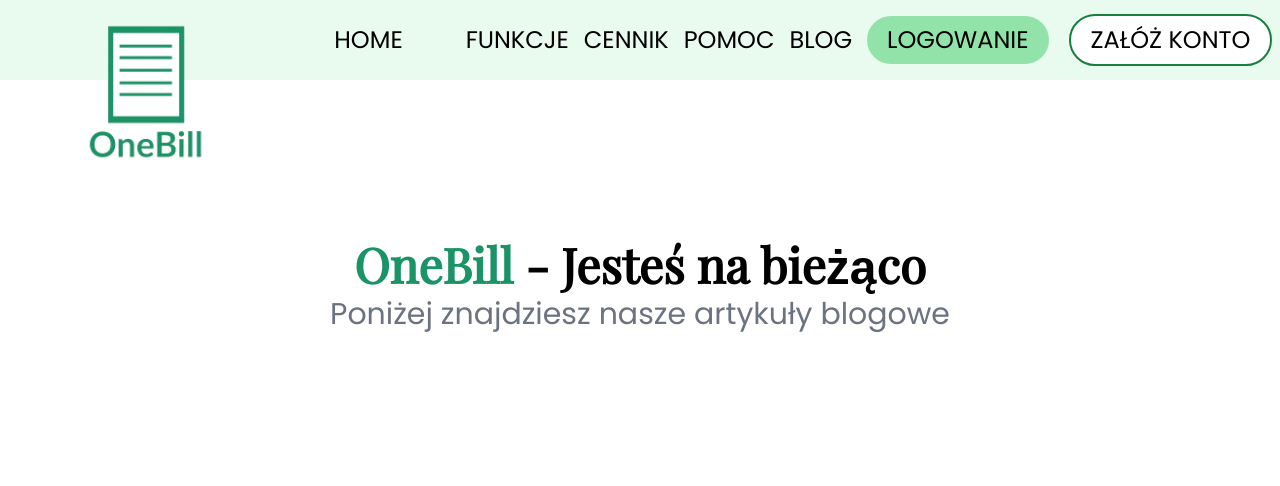
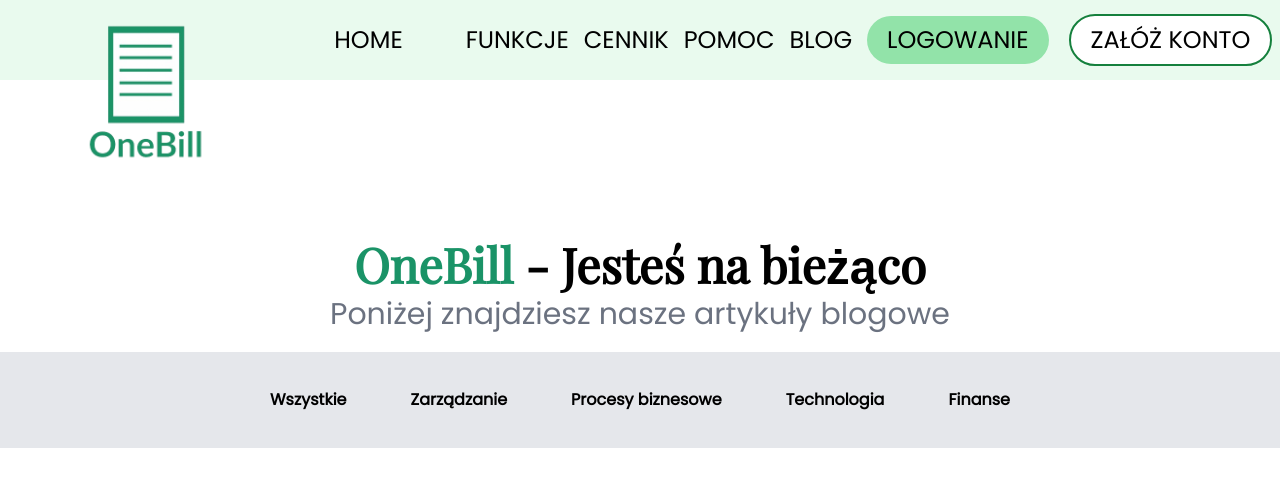
Before and after one commit to Tommy3DE/TheBill, a React (Vite) app: page /blog in a window 1280 px wide. Shown: the top 486 px of the page. Built offline with nearby package versions, Linux system fonts and the light colour scheme.

Commit message:
blog articles fix

```diff
--- a/src/layout/pages/Blog.tsx
+++ b/src/layout/pages/Blog.tsx
@@ -1,4 +1,5 @@
 import Navbar from '../Navbar'
+import Articles from './Blog/Articles'
 import BlogHeader from './Blog/BlogHeader'
 
 const Blog = () => {
@@ -6,6 +7,7 @@ const Blog = () => {
     <Navbar/>
     <div className="mx-auto max-w-[1980px] ">
         <BlogHeader/>
+        <Articles/>
     </div>
     </>
   )
--- a/src/layout/pages/Blog/Articles.tsx
+++ b/src/layout/pages/Blog/Articles.tsx
@@ -1,18 +1,65 @@
-import { useState } from "react"
+import { useState } from "react";
 
 const Articles = () => {
-    const [category, setCategory] = useState<string>('Wszytskie')
+  const [category, setCategory] = useState<string>("Wszytskie");
   return (
-    <section className='mt-5'>
-        <div className="h-24 bg-gray-400 flex flex-row justify-center items-center">
-            <h1 onClick={setCategory('Wszystkie')}>Wszystkie</h1>
-            <h1>Zarządzanie</h1>
-            <h1>Procesy biznesowe</h1>
-            <h1>Technologia</h1>
-            <h1>Finanse</h1>
-        </div>
+    <section className="mt-5">
+      <div className="h-24 bg-gray-200 flex flex-row justify-center items-center font-bold font-poppins">
+        <h1
+          onClick={() => setCategory("Wszystkie")}
+          className={`mx-8 cursor-pointer ${
+            category === "Wszystkie"
+              ? "bg-green-200 rounded-full px-3 py-2 scale-110"
+              : ""
+          }`}
+        >
+          Wszystkie
+        </h1>
+        <h1
+          onClick={() => setCategory("Zarządzanie")}
+          className={`mx-8 cursor-pointer ${
+            category === "Zarządzanie"
+              ? "bg-green-200 rounded-full px-3 py-2 scale-110"
+              : ""
+          }`}
+        >
+          Zarządzanie
+        </h1>
+        <h1
+          onClick={() => setCategory("Procesy biznesowe")}
+          className={`mx-8 cursor-pointer ${
+            category === "Procesy biznesowe"
+              ? "bg-green-200 rounded-full px-3 py-2 scale-110"
+              : ""
+          }`}
+        >
+          Procesy biznesowe
+        </h1>
+        <h1
+          onClick={() => setCategory("Technologia")}
+          className={`mx-8 cursor-pointer ${
+            category === "Technologia"
+              ? "bg-green-200 rounded-full px-3 py-2 scale-110"
+              : ""
+          }`}
+        >
+          {" "}
+          Technologia
+        </h1>
+        <h1
+          onClick={() => setCategory("Finanse")}
+          className={`mx-8 cursor-pointer ${
+            category === "Finanse"
+              ? "bg-green-200  rounded-full px-3 py-2 scale-110"
+              : ""
+          }`}
+        >
+          Finanse
+        </h1>
+      </div>
+      <h1></h1>
     </section>
-  )
-}
+  );
+};
 
-export default Articles
+export default Articles;
```
